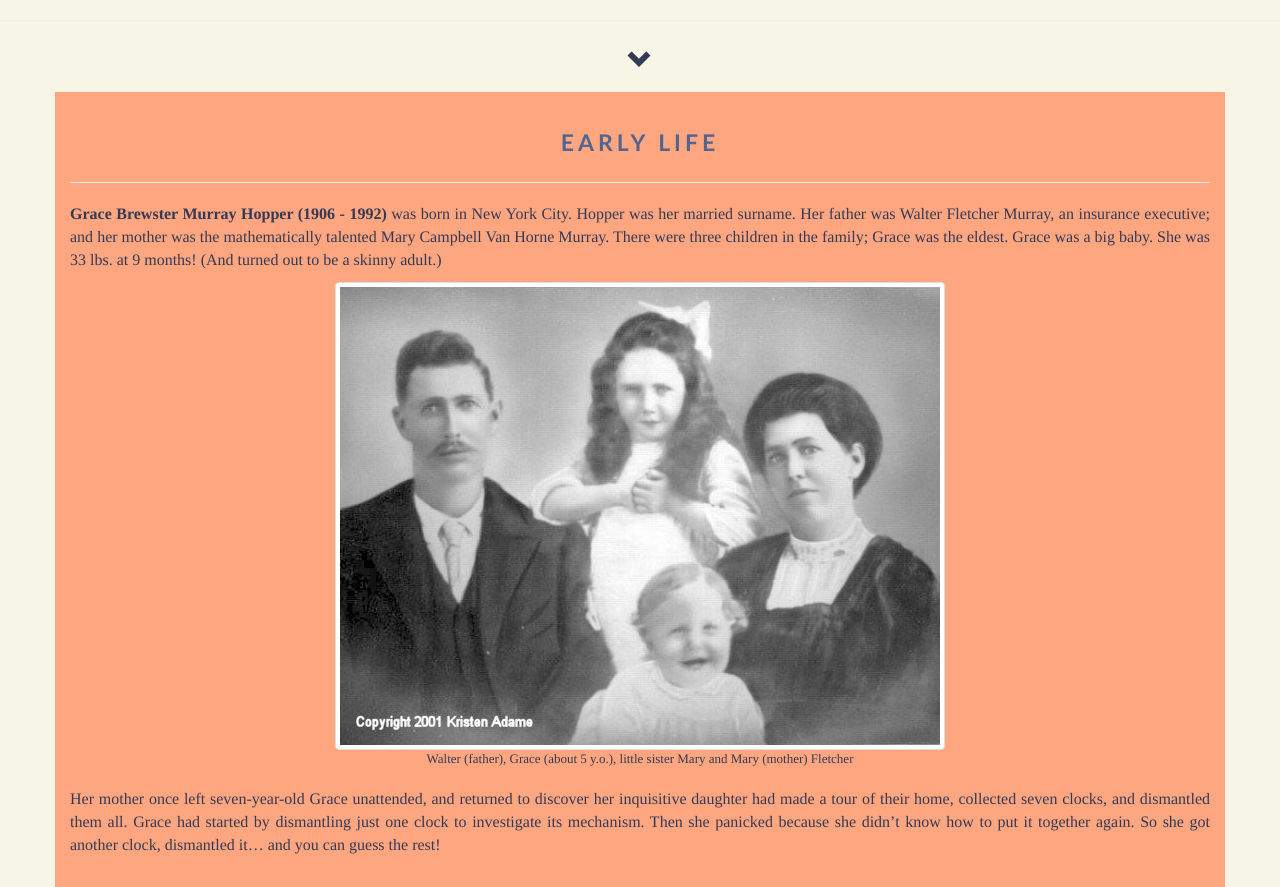
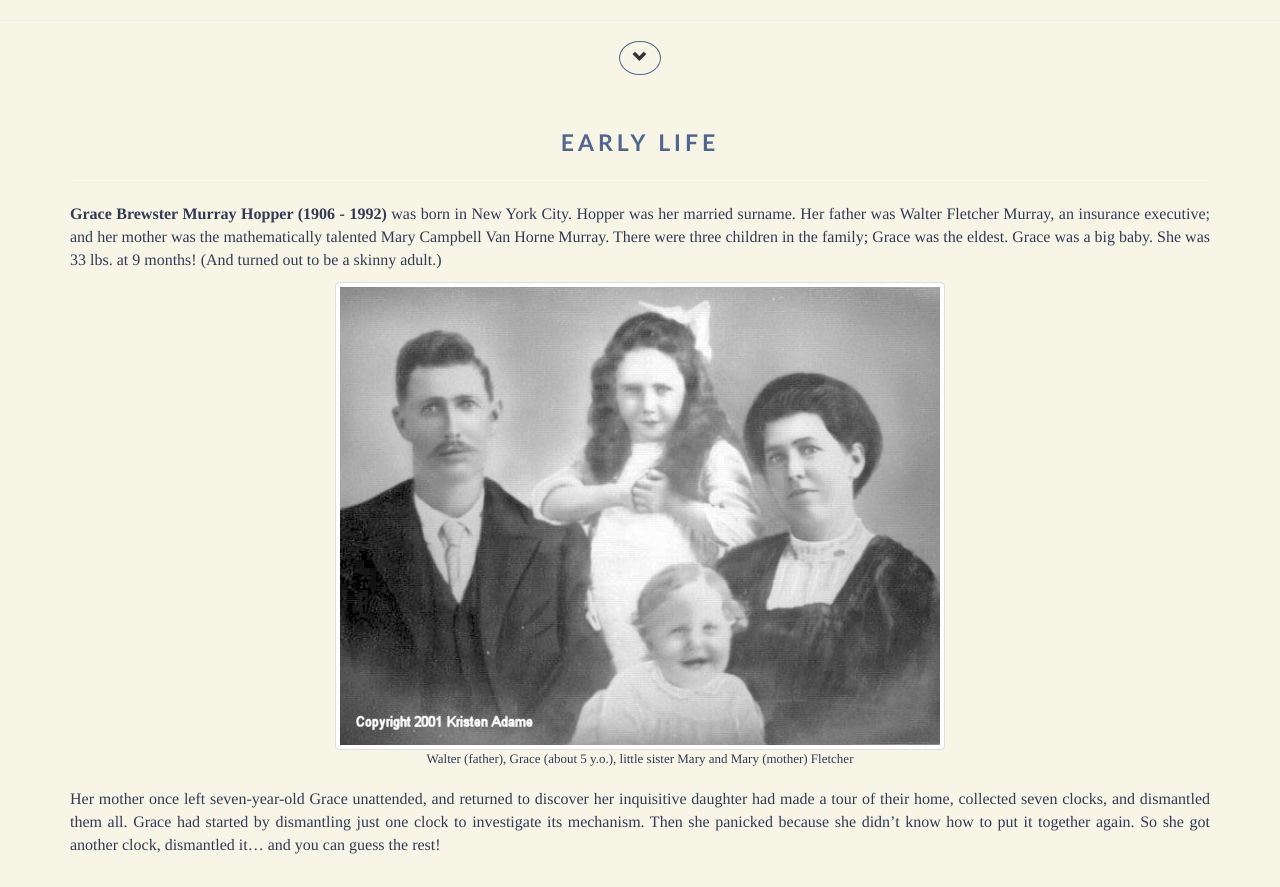
Before and after one commit to IreneDev/projects-2017, a website: page 1_FrontEndDev-TributePage/index-v.2.html in a window 1280 px wide. Shown: the part 660-1547 px from the top of the page. Drawn offline with Linux system fonts and the light colour scheme.

Commit message:
Changed navigation button and dinished project

```diff
--- a/1_FrontEndDev-TributePage/index-v.2.html
+++ b/1_FrontEndDev-TributePage/index-v.2.html
@@ -108,12 +108,12 @@
   .click-me:hover {
   	color: #f7f5e6;
   	background-color: #52658F;
+
   }
   .click-me {
     border-radius: 100%;
-    border: none;
-    color: #333a56;
     background-color: #f7f5e6;
+    border: 1px solid #52658F;
   }
    /*change colour of BARS into #52658F inside of icon-bar*/
   .navbar-default .navbar-toggle .icon-bar {
@@ -229,13 +229,13 @@
   <hr>
 
   <div class="col-xs-12 text-center">
-  	<a class="btn btn-default page-scroll click-me" href="#life"><span class="glyphicon glyphicon-chevron-down" aria-hidden="true" style="font-size: 25px;"></span></a>
+  	<a class="btn btn-default page-scroll click-me" href="#life"><span class="glyphicon glyphicon-chevron-down" aria-hidden="true" style="font-size: 15px;"></span></a>
   </div><br>
 
   <hr style="margin-top: 10px;">
 	<!-- Life Section -->
   <section id="life" class="life-section">
-    <div class="container" style="background-color:#fea680;">
+    <div class="container">
   		<div class="row">
         <div class="col-xs-12">
 					<p class="title-section">Early Life</p>
```
